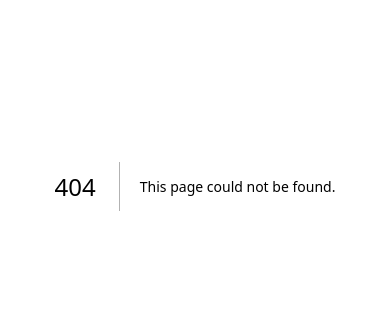
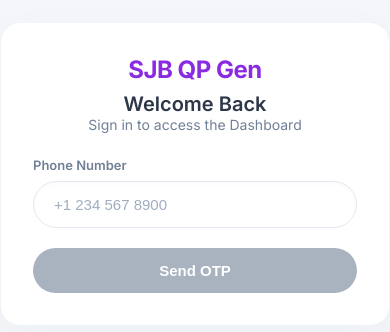
Before and after one commit to sgr-6/QP-gen, a Next.js app in the folder frontend/: page /login in a window 390 px wide. Before the commit this address had no page. Shown: the part 236-568 px from the top of the page. Built offline with nearby package versions, Linux system fonts and the light colour scheme; no server answers.

Commit message:
Implement Phone OTP Authentication

```diff
--- a/frontend/package.json
+++ b/frontend/package.json
@@ -11,6 +11,7 @@
   "dependencies": {
     "axios": "^1.16.1",
     "clsx": "^2.1.1",
+    "firebase": "^12.14.0",
     "framer-motion": "^12.40.0",
     "html2pdf.js": "^0.14.0",
     "lucide-react": "^1.16.0",
--- a/frontend/src/app/layout.tsx
+++ b/frontend/src/app/layout.tsx
@@ -1,4 +1,5 @@
 import type { Metadata } from "next";
+import { AuthProvider } from "@/context/AuthContext";
 import "./globals.css";
 
 export const metadata: Metadata = {
@@ -13,7 +14,9 @@ export default function RootLayout({
 }>) {
   return (
     <html lang="en">
-      <body>{children}</body>
+      <body>
+        <AuthProvider>{children}</AuthProvider>
+      </body>
     </html>
   );
 }
--- /dev/null
+++ b/frontend/src/app/login/page.tsx
@@ -0,0 +1,148 @@
+"use client";
+
+import React, { useState, useEffect } from "react";
+import { RecaptchaVerifier, signInWithPhoneNumber, ConfirmationResult } from "firebase/auth";
+import { auth } from "@/lib/firebase";
+import { useRouter } from "next/navigation";
+import { useAuth } from "@/context/AuthContext";
+
+export default function LoginPage() {
+  const [phoneNumber, setPhoneNumber] = useState("");
+  const [otp, setOtp] = useState("");
+  const [step, setStep] = useState<"phone" | "otp">("phone");
+  const [loading, setLoading] = useState(false);
+  const [error, setError] = useState("");
+  const [confirmationResult, setConfirmationResult] = useState<ConfirmationResult | null>(null);
+
+  const { currentUser } = useAuth();
+  const router = useRouter();
+
+  useEffect(() => {
+    if (currentUser) {
+      router.push("/");
+    }
+  }, [currentUser, router]);
+
+  const setupRecaptcha = () => {
+    if (!window.recaptchaVerifier) {
+      window.recaptchaVerifier = new RecaptchaVerifier(auth, "recaptcha-container", {
+        size: "invisible",
+        callback: (response: any) => {
+          // reCAPTCHA solved, allow signInWithPhoneNumber.
+        },
+      });
+    }
+  };
+
+  const handleSendOtp = async (e: React.FormEvent) => {
+    e.preventDefault();
+    if (!phoneNumber) return;
+    setLoading(true);
+    setError("");
+
+    try {
+      setupRecaptcha();
+      const appVerifier = window.recaptchaVerifier;
+      const formattedPhone = phoneNumber.startsWith("+") ? phoneNumber : `+${phoneNumber}`;
+
+      const confirmation = await signInWithPhoneNumber(auth, formattedPhone, appVerifier);
+      setConfirmationResult(confirmation);
+      setStep("otp");
+    } catch (err: any) {
+      console.error(err);
+      setError(err.message || "Failed to send OTP. Please check your phone number format (e.g. +1234567890).");
+      if (window.recaptchaVerifier) {
+        window.recaptchaVerifier.render().then((widgetId: any) => {
+          grecaptcha.reset(widgetId);
+        });
+      }
+    } finally {
+      setLoading(false);
+    }
+  };
+
+  const handleVerifyOtp = async (e: React.FormEvent) => {
+    e.preventDefault();
+    if (!otp || !confirmationResult) return;
+    setLoading(true);
+    setError("");
+
+    try {
+      await confirmationResult.confirm(otp);
+      router.push("/");
+    } catch (err: any) {
+      console.error(err);
+      setError("Invalid OTP. Please try again.");
+    } finally {
+      setLoading(false);
+    }
+  };
+
+  return (
+    <div className="app-container" style={{ justifyContent: "center", alignItems: "center" }}>
+      <div className="card" style={{ maxWidth: "400px", width: "100%" }}>
+        <div className="text-center" style={{ marginBottom: "24px" }}>
+          <div className="sidebar-logo" style={{ padding: 0, marginBottom: "8px" }}>SJB QP Gen</div>
+          <h2 style={{ fontSize: "20px", fontWeight: 600 }}>Welcome Back</h2>
+          <p style={{ color: "var(--text-muted)", fontSize: "14px" }}>Sign in to access the Dashboard</p>
+        </div>
+
+        {error && <div className="status-error text-center" style={{ marginBottom: "16px", padding: "8px", background: "#FFF5F5", borderRadius: "8px" }}>{error}</div>}
+
+        {step === "phone" ? (
+          <form onSubmit={handleSendOtp}>
+            <div className="input-group">
+              <label className="input-label">Phone Number</label>
+              <input
+                type="tel"
+                value={phoneNumber}
+                onChange={(e) => setPhoneNumber(e.target.value)}
+                placeholder="+1 234 567 8900"
+                className="pill-input"
+                required
+              />
+            </div>
+            <button type="submit" className="btn-primary" disabled={loading || !phoneNumber}>
+              {loading ? "Sending..." : "Send OTP"}
+            </button>
+          </form>
+        ) : (
+          <form onSubmit={handleVerifyOtp}>
+            <div className="input-group">
+              <label className="input-label">Enter OTP</label>
+              <input
+                type="text"
+                value={otp}
+                onChange={(e) => setOtp(e.target.value)}
+                placeholder="123456"
+                className="pill-input"
+                required
+              />
+            </div>
+            <button type="submit" className="btn-primary" disabled={loading || !otp}>
+              {loading ? "Verifying..." : "Verify & Sign In"}
+            </button>
+            <div className="text-center" style={{ marginTop: "16px" }}>
+              <button
+                type="button"
+                onClick={() => { setStep("phone"); setOtp(""); }}
+                style={{ background: "none", border: "none", color: "var(--primary-purple)", cursor: "pointer", fontSize: "14px", fontWeight: 500 }}
+              >
+                Change Phone Number
+              </button>
+            </div>
+          </form>
+        )}
+
+        <div id="recaptcha-container"></div>
+      </div>
+    </div>
+  );
+}
+
+// Add recaptchaVerifier to window object for TypeScript
+declare global {
+  interface Window {
+    recaptchaVerifier: any;
+  }
+}
--- /dev/null
+++ b/frontend/src/context/AuthContext.tsx
@@ -0,0 +1,37 @@
+"use client";
+
+import React, { createContext, useContext, useEffect, useState } from "react";
+import { onAuthStateChanged, User } from "firebase/auth";
+import { auth } from "@/lib/firebase";
+
+interface AuthContextType {
+  currentUser: User | null;
+  loading: boolean;
+}
+
+const AuthContext = createContext<AuthContextType>({
+  currentUser: null,
+  loading: true,
+});
+
+export const useAuth = () => useContext(AuthContext);
+
+export const AuthProvider = ({ children }: { children: React.ReactNode }) => {
+  const [currentUser, setCurrentUser] = useState<User | null>(null);
+  const [loading, setLoading] = useState(true);
+
+  useEffect(() => {
+    const unsubscribe = onAuthStateChanged(auth, (user) => {
+      setCurrentUser(user);
+      setLoading(false);
+    });
+
+    return unsubscribe;
+  }, []);
+
+  return (
+    <AuthContext.Provider value={{ currentUser, loading }}>
+      {!loading && children}
+    </AuthContext.Provider>
+  );
+};
--- /dev/null
+++ b/frontend/src/lib/firebase.ts
@@ -0,0 +1,19 @@
+import { initializeApp, getApps, getApp } from "firebase/app";
+import { getAuth } from "firebase/auth";
+
+const firebaseConfig = {
+  apiKey: "AIzaSyACofVweF8kax7kBFgaQesrEkoAzXF1X2I",
+  authDomain: "sjb-qpgen.firebaseapp.com",
+  databaseURL: "https://sjb-qpgen-default-rtdb.firebaseio.com",
+  projectId: "sjb-qpgen",
+  storageBucket: "sjb-qpgen.firebasestorage.app",
+  messagingSenderId: "359981150908",
+  appId: "1:359981150908:web:c37001c465e739b85c16b9",
+  measurementId: "G-1Z8BRKFB7J"
+};
+
+// Initialize Firebase only once
+const app = !getApps().length ? initializeApp(firebaseConfig) : getApp();
+const auth = getAuth(app);
+
+export { app, auth };
```
Also changed, not shown: frontend/src/app/page.tsx (+25 -1 lines), 1 other file (tests, documents, lock files or other folders).
